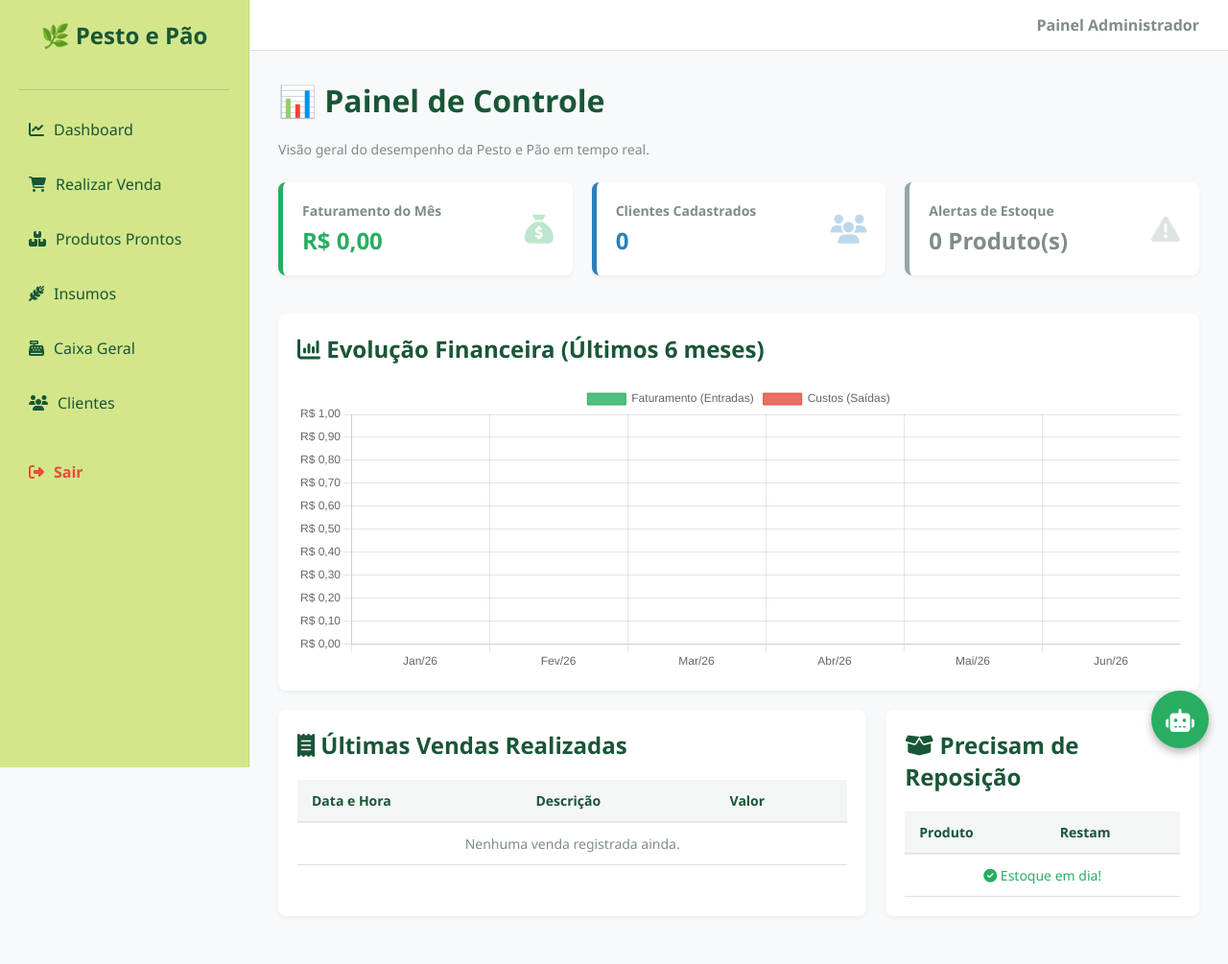
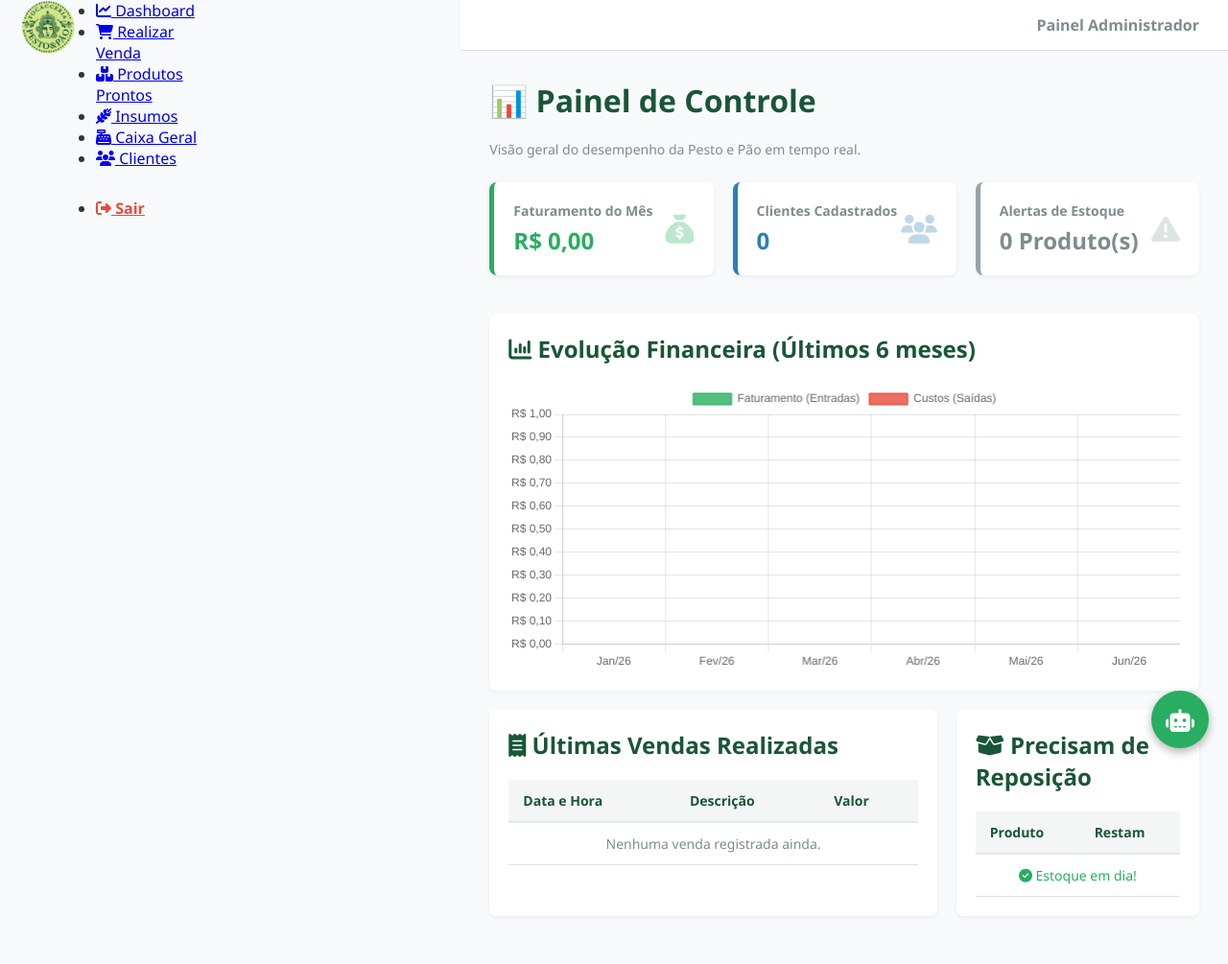
Before and after one commit to julianajp27/pestoepao, a Flask app: page / in a window 1280 px wide. Shown: the whole page at 96% size. Run offline with Flask 3, Linux system fonts and the light colour scheme; the visitor is signed in with stand-in values (Sample User, id 1); data that the repository does not hold is empty.

Commit message:
Corrige caminhos dos arquivos estáticos

```diff
--- a/app.py
+++ b/app.py
@@ -7,8 +7,15 @@ from functools import wraps
 import random
 import json
 import os
+from dotenv import load_dotenv
 
-app = Flask(__name__)
+load_dotenv()
+
+app = Flask(
+    __name__,
+    static_folder="static",
+    template_folder="templates"
+)
 app.secret_key = 'pesto_e_pao_chave_secreta_super_segura'
 
 # ==========================================
--- a/templates/base.html
+++ b/templates/base.html
@@ -92,10 +92,9 @@
 </head>
 <body>
 
-    <div class="sidebar">
-        <div class="logo">
-            <h2 style="color: #195637;">🌿 Pesto e Pão</h2>
-        </div>
+    <div class="sidebar-logo">
+        <img src="{{ url_for('static', filename='logo_pp.png') }}" alt="Logo" style="width: 100px; height: auto;">
+    </div>
         <nav>
             <ul>
                 <li><a href="/"><i class="fa-solid fa-chart-line"></i> Dashboard</a></li>
--- a/templates/login.html
+++ b/templates/login.html
@@ -35,7 +35,8 @@
 
 <div class="login-container">
     <div class="logo-header">
-        <i class="fa-solid fa-leaf"></i>
+        <!-- Procure o local do login e troque por isto: -->
+<img src="{{ url_for('static', filename='logo_pp.png') }}" alt="Logo Pesto e Pão" style="width: 150px; height: auto; margin-bottom: 20px;">
         <h2>Pesto e Pão</h2>
         <p>Painel Administrativo</p>
     </div>
```
Also changed, not shown: static/logo_pp.png (renamed from logo_pp.png), templates/dashboard.html (line endings or trailing spaces), vercel.json.
